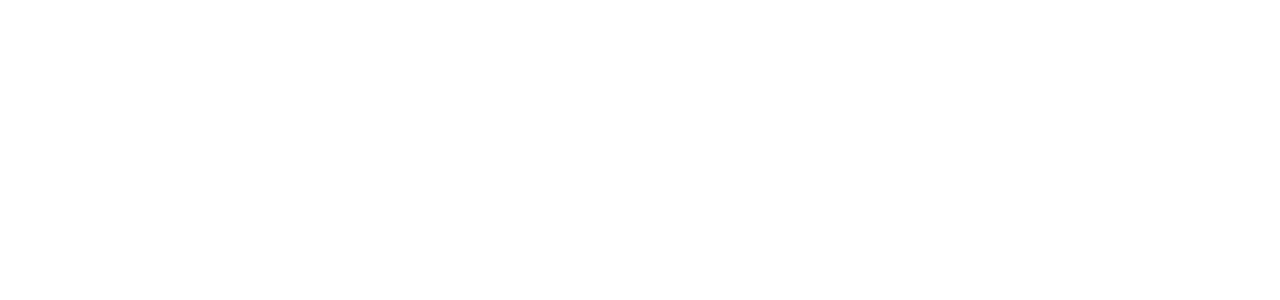
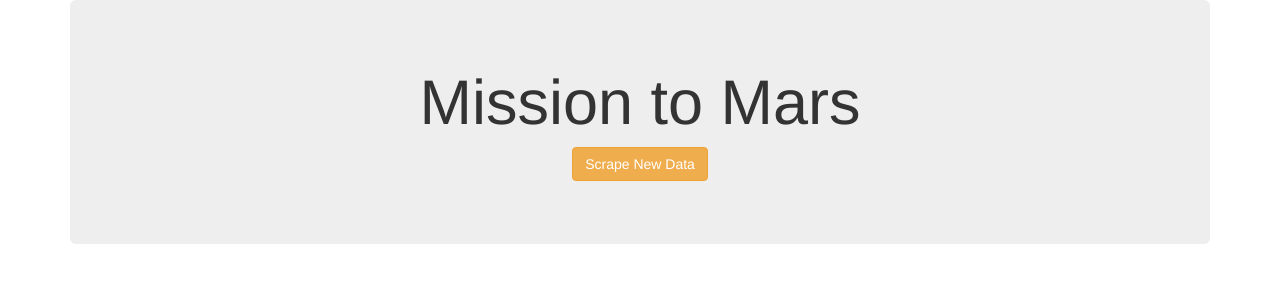
Before and after one commit to arerickson28/web-scraping-challenge, a Flask app: page / in a window 1280 px wide. Before the commit the part shown is empty. Shown: the top 300 px of the page. Run offline with Flask 2, Linux system fonts and the light colour scheme; some libraries are stand-ins or nearby versions.

Commit message:
html gets me frustrated

```diff
--- a/mongo_query.py
+++ b/mongo_query.py
@@ -1 +1 @@
-import pymongo
+import
--- a/templates/index.html
+++ b/templates/index.html
@@ -2,18 +2,25 @@
 <html lang="en">
 
 
+
 <head>
-
-
-
-
-</head>
-
+    <title>Mission to Mars</title>
+    <meta charset="utf-8">
+    <meta name="viewport" content="width=device-width, initial-scale=1">
+    <link rel="stylesheet" href="https://maxcdn.bootstrapcdn.com/bootstrap/3.4.1/css/bootstrap.min.css">
+    <script src="https://ajax.googleapis.com/ajax/libs/jquery/3.5.1/jquery.min.js"></script>
+    <script src="https://maxcdn.bootstrapcdn.com/bootstrap/3.4.1/js/bootstrap.min.js"></script>
+  </head>
 
 <body>
 
 
-
+<div class="container">
+    <div class="jumbotron text-center">
+      <h1 class="text-primary display-3">Mission to Mars</h1>
+      <p class="lead"><a class="btn btn-warning" href="/scrape" role="button">Scrape New Data</a></p>
+    </div>
+  </div>
 </body>
 
 
```
